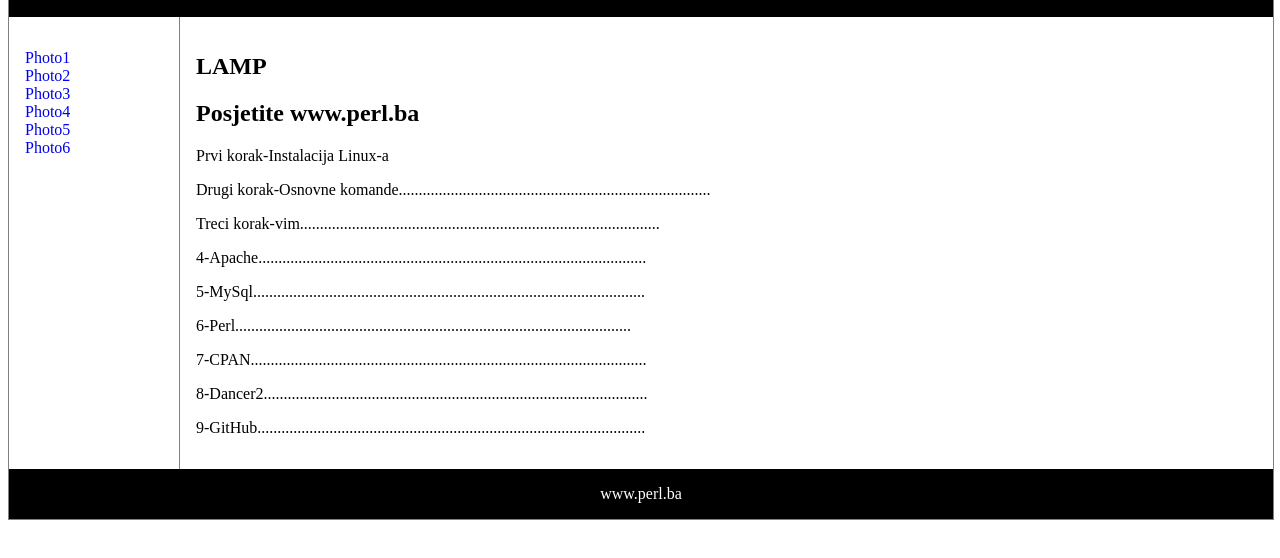
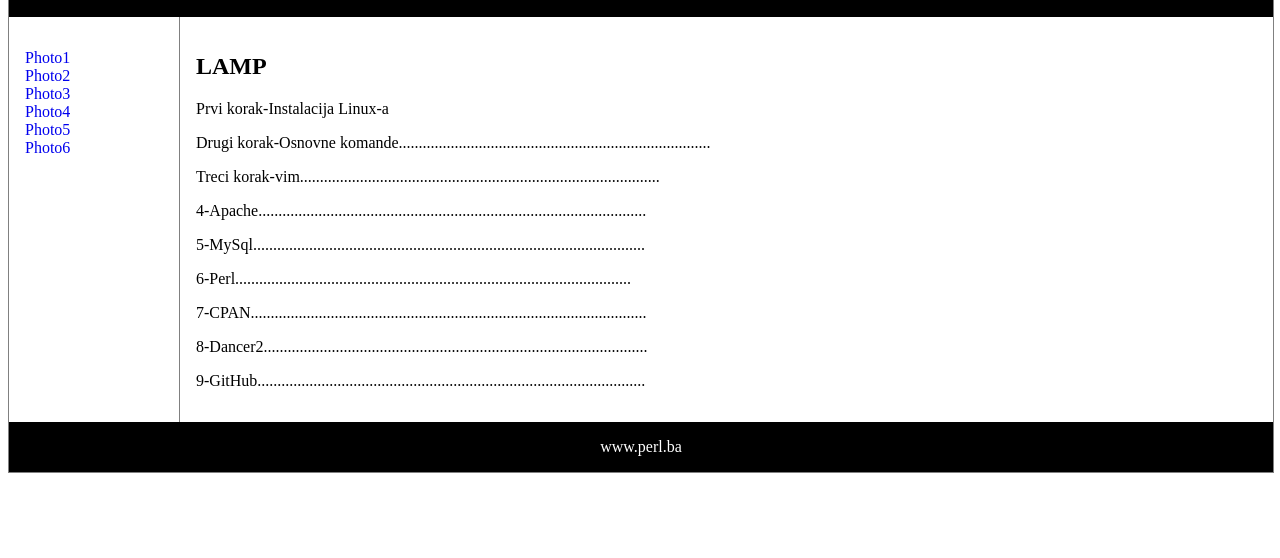
Before and after one commit to perlba/perlba.github.io, a plain HTML site: page index.html in a window 1280 px wide. Shown: the part 104-662 px from the top of the page. Drawn offline with Linux system fonts and the light colour scheme.

Commit message:
Initial commit

```diff
--- a/index.html
+++ b/index.html
@@ -87,7 +87,7 @@ article {
 
 <article>
   <h1>LAMP</h1>
-  <h2>Posjetite www.perl.ba</h2>
+  <h2></h2>
   <p>Prvi korak-Instalacija Linux-a</p>
   <p>Drugi korak-Osnovne komande..............................................................................</p>
   <p>Treci korak-vim..........................................................................................</p>
```
